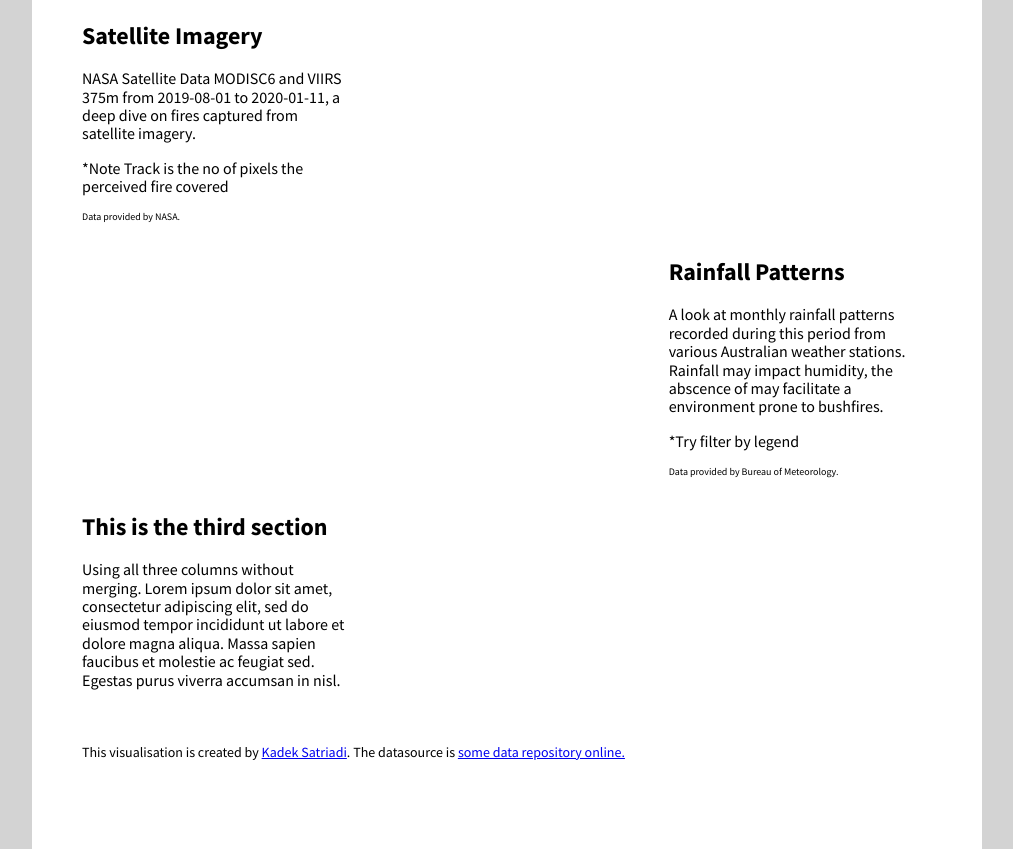
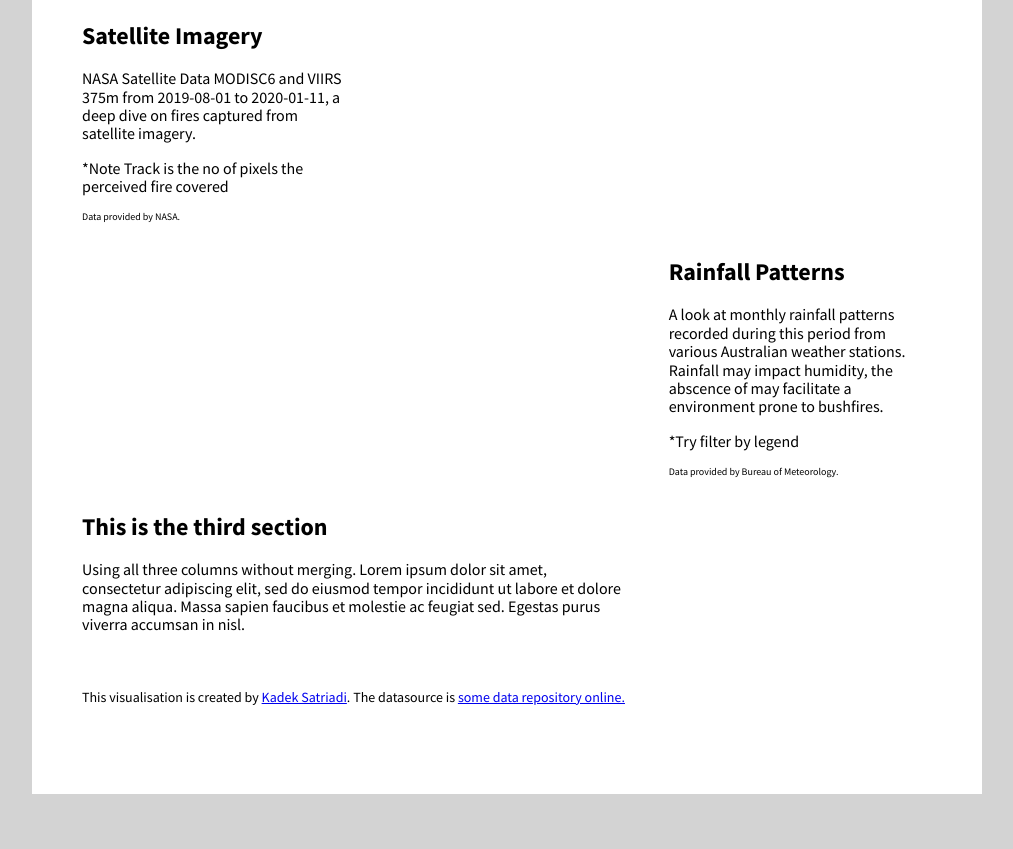
Before and after one commit to hongyimelb/Final, a plain HTML site: page index.html in a window 1280 px wide. Shown: the part 131-980 px from the top of the page, without its empty margins (133-1146 px from the left). After the commit the page ends 925 px from the top, so only its background shows below. Drawn offline with nearby package versions, Linux system fonts and the light colour scheme; a script that the page names is missing.

Commit message:
Update index.html

```diff
--- a/index.html
+++ b/index.html
@@ -99,16 +99,13 @@
 
     <!-- pure grid group -->
     <div class="pure-g">
-      <div class="pure-u-1-3">
+      <div class="pure-u-2-3">
         <div class="description description-left">
           <h2>This is the third section</h2>
           <p>Using all three columns without merging. Lorem ipsum dolor sit amet, consectetur adipiscing elit, sed do eiusmod tempor incididunt ut labore et dolore magna aliqua. Massa sapien faucibus et molestie ac feugiat sed. Egestas purus viverra accumsan in nisl.</p>
         </div>
       </div>
-      <div class="pure-u-1-3">
-        <div id="temp"  class="vis-container"></div>
-      </div>
-      <div class="pure-u-1-3">
+      <div class="pure-u-2-3">
         <div id="wind"  class="vis-container"></div>
       </div>
 
```
